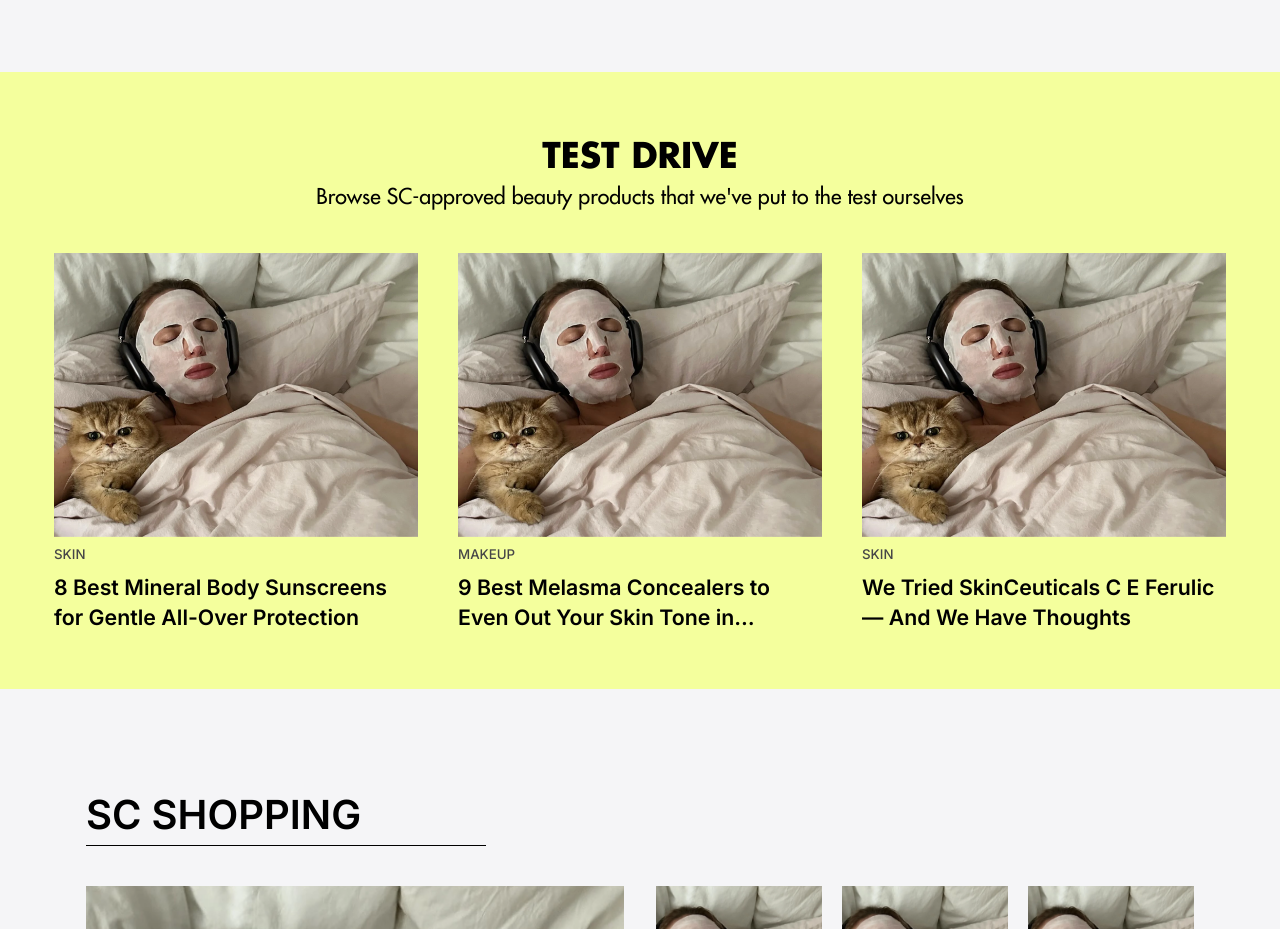
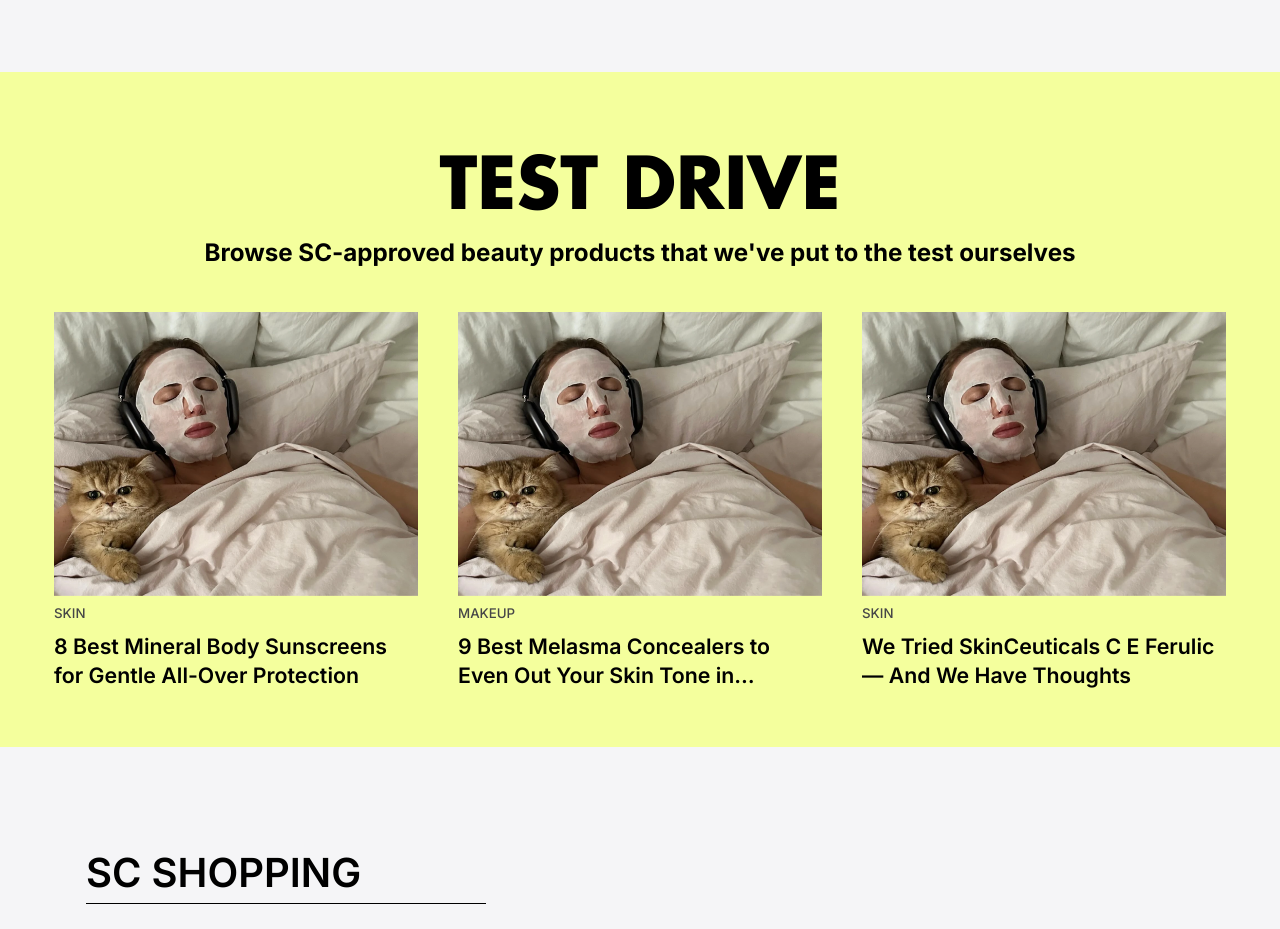
Before and after one commit to SEOUL-COLLECTIVE/SEOUL-COLLECTIVE-Client, a Next.js app: page / in a window 1280 px wide. Shown: the part 1000-1929 px from the top of the page. Built offline with nearby package versions, Linux system fonts and the light colour scheme.

Commit message:
chore: test drive 폰트 크기 및 weight 변경

```diff
--- a/src/components/Sections/TestDrive.tsx
+++ b/src/components/Sections/TestDrive.tsx
@@ -7,8 +7,8 @@ export default function TestDrive() {
   return (
     <div className="bg-yellow py-[3.543rem] -mx-[5.375rem]">
       <div className="text-center px-[3.375rem] flex flex-col">
-        <div className="font-futura-bold text-p26">TEST DRIVE</div>
-        <div className="font-futura text-p16 pb-10">{`Browse SC-approved beauty products that we've put to the test ourselves`}</div>
+        <div className="font-futura-bold text-p50">TEST DRIVE</div>
+        <div className="font-bold text-p17 pb-10">{`Browse SC-approved beauty products that we've put to the test ourselves`}</div>
         <div className="grid grid-cols-3 text-start gap-x-10">
           {testDriveData.map((item) => (
             <ContentsCard
--- a/tailwind.config.ts
+++ b/tailwind.config.ts
@@ -25,10 +25,12 @@ const config: Config = {
         p13: '1.083rem',
         p15: '1.25rem',
         p16: '1.333rem',
+        p17: '1.511rem',
         p18: '1.5rem',
         p20: '1.667rem',
         p26: '2.167rem',
         p28: '2.333rem',
+        p50: '4.444rem',
       },
     },
   },
```
